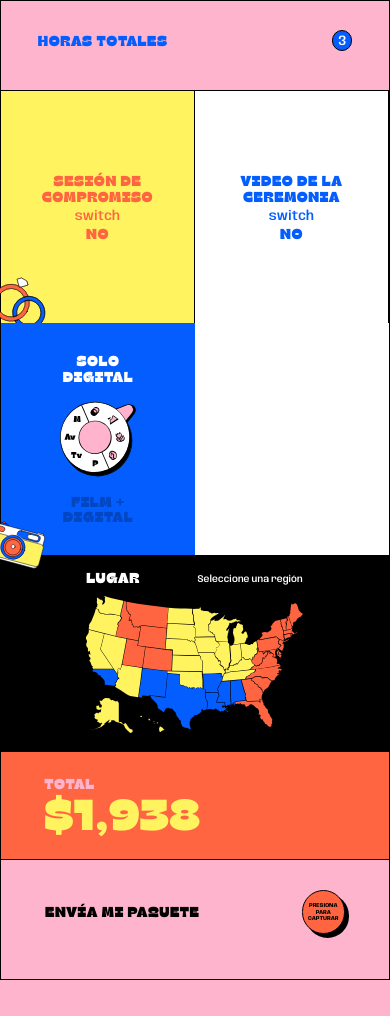
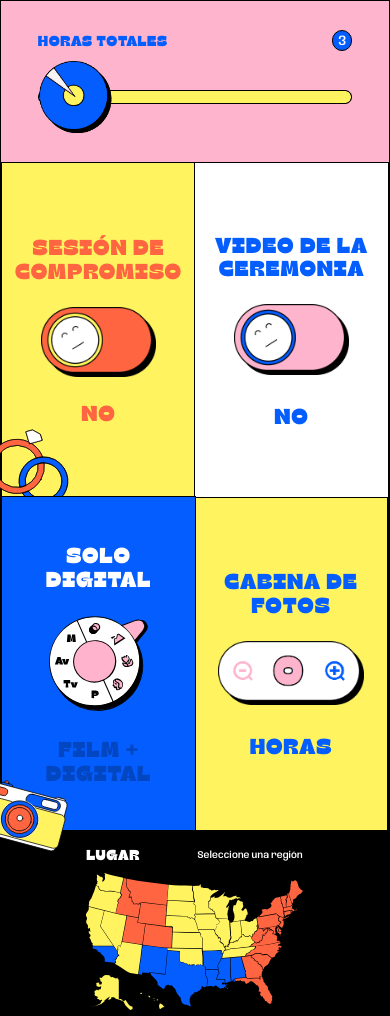
Before and after one commit to EmmanuelSan01/CSS, a plain HTML site: page Proyecto/index.html in a window 390 px wide. Shown: the part 1701-2717 px from the top of the page. Drawn offline with Linux system fonts and the light colour scheme.

Commit message:
Add files via upload

```diff
--- a/Proyecto/index.html
+++ b/Proyecto/index.html
@@ -135,23 +135,22 @@
                       <p>3</p>
                     </div>
                   </div>
+                  <img src="img/pricing-slider.png" alt="" class="pricing-slider">
                 </div>
               </div>
               <div class="pricing_top-right">
                 <div class="pricing_top-small is-yellow">
-                  <h4>SESIÓN DE<br>COMPROMISO</h4>
-                  <div>
-                    <p>switch</p>
-                  </div>
-                  <h4>NO</h4>
+                  <h4>SESIÓN DE<br>COMPROMISO<br><br></h4>
+                    <img class="switch" src="img/pricing-switch1.png" alt="">
+                  <h4><br>NO</h4>
                   <img src="img/pricing-rings.svg" alt="" class="pricing_rings">
                 </div>
                 <div class="pricing_top-small">
-                  <h4>VIDEO DE LA<br>CEREMONIA</h4>
+                  <h4>VIDEO DE LA<br>CEREMONIA<br><br></h4>
                   <div>
-                    <p>switch</p>
+                    <img class="switch" src="img/pricing-switch2.png" alt="">
                   </div>
-                  <h4>NO</h4>
+                  <h4><br>NO</h4>
                 </div>
                 <div class="pricing_top-small is-blue">
                   <h4>SOLO<br>DIGITAL<br><br></h4>
@@ -163,6 +162,16 @@
                     <img src="img/pricing-camera.svg">
                   </div>
                 </div>
+                <div class="pricing_photo-mobile">
+                  <div>
+                    <h4>CABINA DE<br>
+                      <h4>FOTOS<br><br></h4>
+                  </div>
+                  <div>
+                    <img class="counter" src="img/pricing-counter.png" alt="">
+                  </div>
+                  <h4><br>HORAS</h4>
+                </div>
               </div>
             </div>
             <div class="pricing_bottom">
@@ -170,12 +179,12 @@
                 <div class="pricing_photo">
                   <div>
                     <h4>CABINA DE<br>
-                      <h4>FOTOS</h4>
+                      <h4>FOTOS<br><br></h4>
                   </div>
                   <div>
-                    <p>counter</p>
+                    <img class="counter" src="img/pricing-counter.png" alt="">
                   </div>
-                  <h4>HORAS</h4>
+                  <h4><br>HORAS</h4>
                 </div>
                 <div class="pricing_map">
                   <div class="pricing_map-wrap">
@@ -203,6 +212,7 @@
                     <div class="pricing_form-contain">
                       <div class="pricing_form-left">
                         <h4>ENVÍA MI PAQUETE</h4>
+                        <h6 class="email"><br>Email:</h6>
                       </div>
                       <div class="tricks-press">
                         <p class="tricks-press_text">PRESIONA<br>PARA<br>CAPTURAR</p>
--- a/Proyecto/style/style.css
+++ b/Proyecto/style/style.css
@@ -116,6 +116,10 @@ summary {
   padding: 6.8em 3.6em;
 }
 
+nav {
+  width: 100%;
+}
+
 .container.is-nav {
   justify-content: space-between;
   align-items: stretch;
@@ -123,6 +127,7 @@ summary {
   padding-bottom: 1.5em;
   display: flex;
   background-color: var(--pink);
+  width: auto;
 }
 
 .nav_menu {
@@ -159,12 +164,14 @@ summary {
   z-index: 5;
   background-color: var(--pink);
   position: relative;
+  width: 100%;
 }
 
 .container.is-hero {
   color: var(--royal-blue);
   text-align: center;
   padding: 13em 0 0;
+  width: auto;
 }
 
 .hero_title {
@@ -331,11 +338,13 @@ summary {
   z-index: 4;
   background-color: var(--yellow);
   position: relative;
+  width: 100%;
 }
 
 .container.is-about {
   padding-top: 0;
   padding-bottom: 3.8em;
+  width: auto;
 }
 
 .about_dots {
@@ -413,6 +422,10 @@ summary {
   overflow: hidden;
 }
 
+.about_photo > img {
+  width: 100%;
+}
+
 .about_right {
   width: 40.3em;
   margin-left: 7.6em;
@@ -447,6 +460,10 @@ summary {
 
 .about_dots.is-bottom {
   margin-top: 3.9em;
+}
+
+.section.is-pricing {
+  width: 100%;
 }
 
 .container.is-pricing {
@@ -454,6 +471,7 @@ summary {
   border-left: 1.1px solid #000;
   border-right: 1.1px solid #000;
   padding: 0;
+  width: auto;
 }
 
 .pricing_top {
@@ -519,6 +537,10 @@ summary {
   display: flex;
 }
 
+.pricing-slider {
+  width: 100%;
+}
+
 .pricing_top-right {
   justify-content: space-between;
   align-items: stretch;
@@ -530,7 +552,7 @@ summary {
   background-color: white;
   color: var(--royal-blue);
   text-align: center;
-  border-right: 1.1px solid #000;
+  outline: 1.1px solid #000;
   flex-direction: column;
   justify-content: center;
   align-items: center;
@@ -543,6 +565,11 @@ summary {
 .pricing_top-small.is-yellow {
   background-color: var(--yellow);
   color: var(--tomato);
+  outline: 1.1px solid #000;
+}
+
+.switch {
+  width: 60%;
 }
 
 .pricing_rings {
@@ -557,6 +584,26 @@ summary {
   background-color: var(--royal-blue);
   color: white;
   border-right-width: 0;
+  outline: 1.1px solid #000;
+}
+
+.pricing_photo-mobile {
+  background-color: var(--yellow);
+  color: var(--royal-blue);
+  text-align: center;
+  border-right: 1.1px solid #000;
+  flex-direction: column;
+  justify-content: center;
+  align-items: center;
+  width: 33.5%;
+  padding-top: 6.7em;
+  padding-bottom: 6.7em;
+  display: none;
+  outline: 1.1px solid #000;
+}
+
+.counter {
+  width: 67%;
 }
 
 .pricing_knob-img {
@@ -577,6 +624,10 @@ summary {
   margin-left: -2.8em;
   position: absolute;
   inset: auto auto 0% 0%;
+}
+
+.pricing_camera > img {
+  width: 100%;
 }
 
 .pricing_bottom {
@@ -702,6 +753,14 @@ summary {
   width: 100%;
 }
 
+.pricing_form-left > h6{
+  color: var(--tomato);
+}
+
+.pricing_form-left > h4{
+  font-size: 1.9em;
+}
+
 .tricks-press {
   background-color: var(--tomato);
   text-align: center;
@@ -736,6 +795,7 @@ summary {
   border-top: 1.1px solid #000;
   border-bottom: 1.1px solid #000;
   overflow: hidden;
+  width: 100%;
 }
 
 .container.is-footer {
@@ -743,6 +803,7 @@ summary {
   align-items: center;
   min-height: 91vh;
   display: flex;
+  width: auto;
 }
 
 .footer_left {
@@ -1203,7 +1264,7 @@ summary {
   }
 
   .pricing_top-right {
-    border-top: 1.1px solid #000;
+    border: 1.1px solid #000;
     width: 100%;
     display: grid;
     grid-template-columns: repeat(2, 1fr);
@@ -1228,10 +1289,27 @@ summary {
     width: auto;
   }
 
-.pricing_top-right .pricing_photo {
+  .pricing_top-right .pricing_photo-mobile {
     grid-column: 2 / 3;
     grid-row: 2 / 3;
-    display: block;
+    display: flex;
+    width: auto;
+  }
+
+  .pricing_top-right {
+    font-size: 1.5em;
+  }
+
+  .switch {
+    width: 68%;
+  }
+
+  .counter {
+    width: 76%;
+  }
+
+  .pricing_knob-img {
+    width: 58%;
   }
 
   .pricing_bottom .pricing_photo {
@@ -1256,10 +1334,6 @@ summary {
     height: auto;
     padding-top: 4.1em;
     padding-bottom: 4.1em;
-  }
-
-  .pricing_camera > img {
-    width: 100%;
   }
 
   .pricing_bottom {
```
Also changed, not shown: Proyecto/img/pricing-counter.png (added), Proyecto/img/pricing-slider.png (added), Proyecto/img/pricing-switch1.png (added), Proyecto/img/pricing-switch2.png (added). Lines whose indentation alone changed are shown as unchanged.
